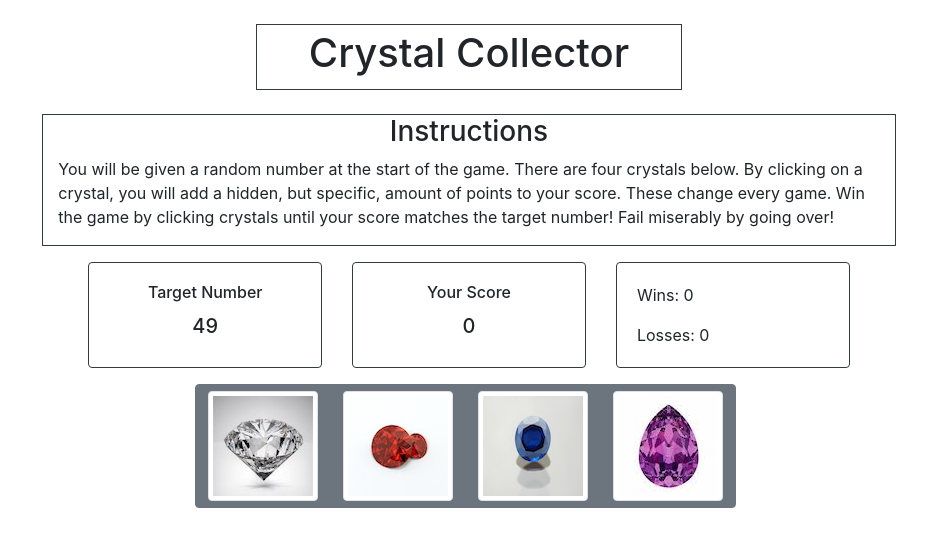
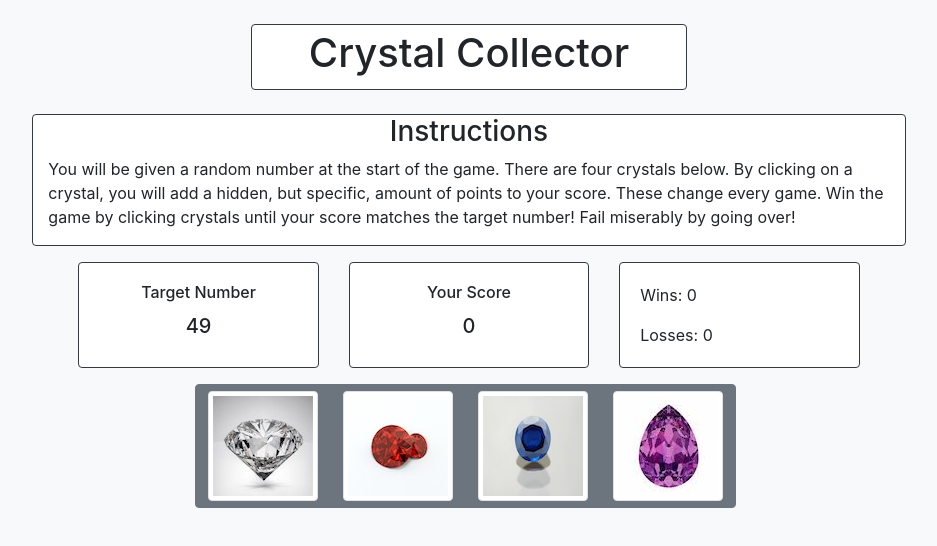
Before and after one commit to jedsmit/unit-4-game, a plain HTML site: page index.html in a window 1280 px wide. Shown: the whole page, without its empty margins (171-1108 px from the left). Drawn offline with nearby package versions, Linux system fonts and the light colour scheme.

Commit message:
added background color

```diff
--- a/index.html
+++ b/index.html
@@ -12,17 +12,19 @@
         integrity="sha256-CSXorXvZcTkaix6Yvo6HppcZGetbYMGWSFlBw8HfCJo=" crossorigin="anonymous"></script>
 </head>
 
-<body>
-    <div class="container-fluid">
+<body class="bg-light">
+    <div class="container-fluid bg-light">
+    </div>
+
     <!--Title row-->
-        <div class="row justify-content-center">
-            <div class="col-sm-4 border border-dark m-4 p-1">
+    <div class=" row justify-content-center">
+        <div class="col-sm-4 border border-dark rounded m-4 p-1 bg-white">
             <h1 class="text-center">Crystal Collector</h1>
         </div>
     </div>
     <!--Instructions-->
     <div class="row justify-content-center">
-            <div class="col-sm-8 border border-dark m5 p1">
+        <div class="col-sm-8 border border-dark rounded m5 p1 bg-white">
             <h3 class="text-center">Instructions</h3>
             <p>You will be given a random number at the start of the game.
                 There are four crystals below. By clicking on a crystal, you will add a hidden, but specific, amount
@@ -63,14 +65,14 @@
         <div class="col-sm-12 justify-content-center">
             <div class="btn-toolbar justify-content-center" role="toolbar" aria-label="Toolbar with button groups">
                 <div class="btn-group mr-2" role="group" aria-label="First group">
-                        <button type="button" id="diamond" class="btn btn-large btn-secondary"><img
-                                class="img-thumbnail" src="assets/images/diamond.jpg" alt="diamond"> </button>
+                    <button type="button" id="diamond" class="btn btn-large btn-secondary"><img class="img-thumbnail"
+                            src="assets/images/diamond.jpg" alt="diamond"> </button>
                     <button type="button" id="ruby" class="btn btn-large btn-secondary"><img class="img-thumbnail"
                             src="assets/images/ruby.jpg" alt="ruby"></button>
                     <button type="button" id="lapis" class="btn btn-large btn-secondary"><img class="img-thumbnail"
                             src="assets/images/lapis.jpg" alt="lapis"></button>
-                        <button type="button" id="amethyst" class="btn btn-large btn-secondary"><img
-                                class="img-thumbnail" src="assets/images/amethyst.jpeg" alt="amethyst"></button>
+                    <button type="button" id="amethyst" class="btn btn-large btn-secondary"><img class="img-thumbnail"
+                            src="assets/images/amethyst.jpeg" alt="amethyst"></button>
                 </div>
             </div>
         </div>
```
Also changed, not shown: assets/javascript/game.js (+8 -14 lines). Lines whose indentation alone changed are shown as unchanged.
